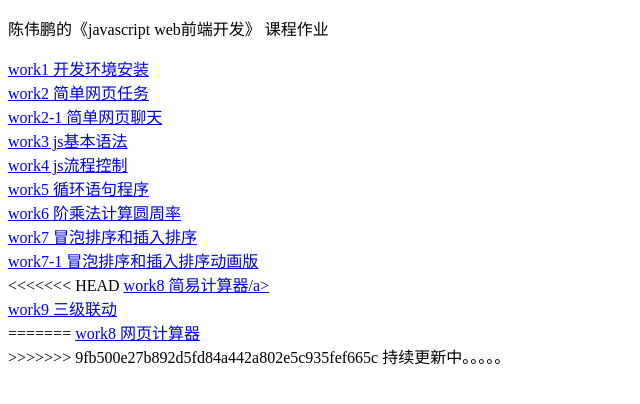
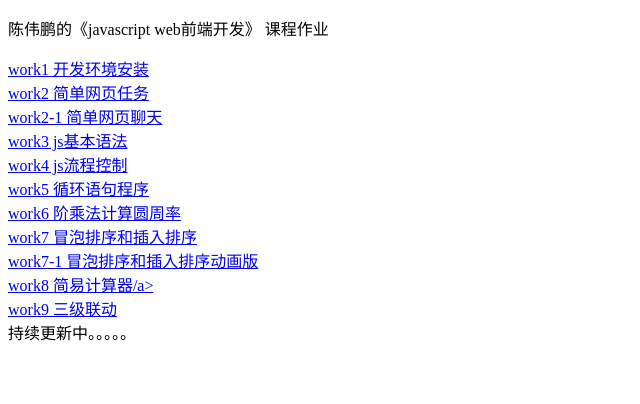
Before and after one commit to Ccwp7/jswork, a plain HTML site: page index.html in a window 1280 px wide. Shown: the whole page, without its empty margins (0-640 px from the left). Drawn offline with Linux system fonts and the light colour scheme.

Commit message:
index.html

```diff
--- a/index.html
+++ b/index.html
@@ -16,13 +16,8 @@
         <a href='work6/index.html'>work6 阶乘法计算圆周率</a><br>
         <a href='work7/index.html'>work7 冒泡排序和插入排序</a><br>
         <a href='work7-1/index.html'>work7-1 冒泡排序和插入排序动画版</a><br>
-<<<<<<< HEAD
         <a href='work8/index.html'>work8 简易计算器/a><br>
         <a href="work9/index.html">work9  三级联动</a><br>
-
-=======
-        <a href='work8/index.html'>work8 网页计算器</a><br>
->>>>>>> 9fb500e27b892d5fd84a442a802e5c935fef665c
         持续更新中。。。。。
     </body>
 </html>
```
